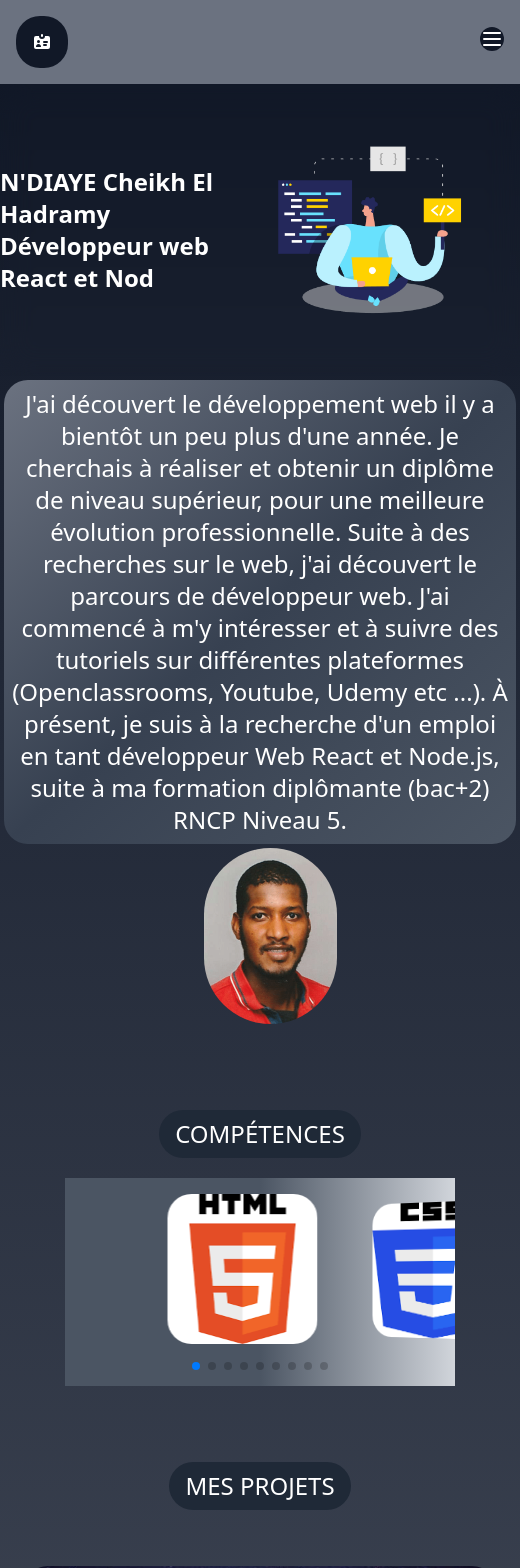
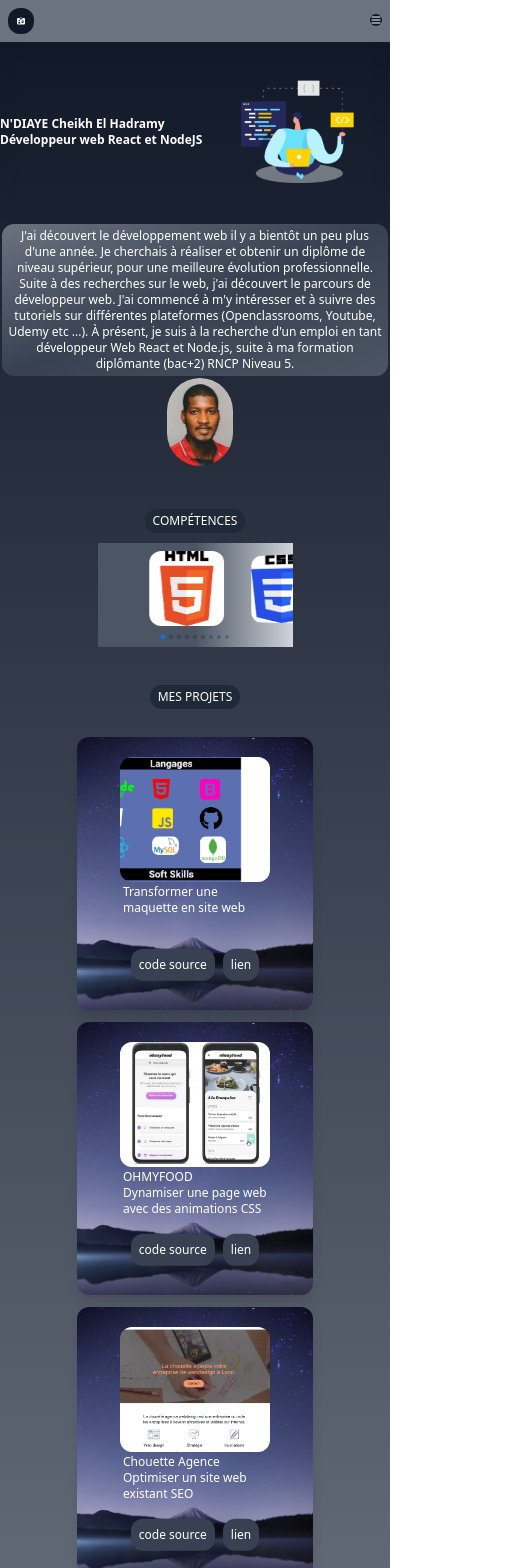
Before and after one commit to Hadidi09/portfolio-hadramy, a Next.js app: page / in a window 390 px wide. Shown: the top 1568 px of the page, 520 px wide, since content can reach past the window. Built offline with nearby package versions, Linux system fonts and the light colour scheme.

Commit message:
zoom page responsive

```diff
--- a/package.json
+++ b/package.json
@@ -17,6 +17,7 @@
     "postcss-flexbugs-fixes": "^5.0.2",
     "postcss-preset-env": "^6.7.0",
     "react": "17.0.2",
+    "react-awesome-reveal": "^3.8.1",
     "react-dom": "17.0.2",
     "sass": "^1.39.2",
     "swiper": "^6.8.1",
--- a/pages/components/competences.js
+++ b/pages/components/competences.js
@@ -1,4 +1,5 @@
 import React from 'react';
+import { Fade } from "react-awesome-reveal";
 import Image from 'next/image'
 import Html5 from '../../public/html5.png'
 import Css3 from '../../public/css3.png';
@@ -24,6 +25,7 @@ const Competences = () => {
             Compétences
             </h2>
         </div>
+        <Fade cascade delay={ 300 } duration={1200} direction={'top-left'}>
             <Swiper
 
                  slidesPerView={5}
@@ -74,6 +76,8 @@ const Competences = () => {
                 </ul>
         </Swiper>
 
+        </Fade>
+
         </section>
     );
 };
--- a/pages/components/projets.js
+++ b/pages/components/projets.js
@@ -6,6 +6,7 @@ import Groupomania from "../../public/groupomania.png";
 import Sopiquant from "../../public/sopiquant.png";
 import Chouette from "../../public/chouette-agence.png";
 import Link from "next/link";
+import { Fade } from "react-awesome-reveal";
 
 const Projets = () => {
   return (
@@ -18,6 +19,7 @@ const Projets = () => {
       </div>
 
       <div className="card-maquette  md:grid grid-cols-2  gap-8 sm:flex flex-col justify-center items-center sm:my-8">
+        <Fade cascade delay={ 300 } duration={1200} direction={"right"}>
           <div className="cards-contents bg-stars-sky bg-cover p-10 m-6 w-max md:w-11/12 md:m-1 lg:w-max lg:m-6  cursor-pointer rounded-3xl shadow-xl transiton duration-700 ease-in-out transform md:hover:scale-110   ">
             <div className="content-maquette flex justify-center flex-col items-center  ">
               <Image
@@ -48,8 +50,9 @@ const Projets = () => {
               </div>
             </div>
           </div>
+        </Fade>
+        <Fade cascade delay={ 300 } duration={1200} direction={"left"}>
           <div className="cards-contents bg-stars-sky bg-cover p-10 m-6 w-max md:w-11/12 md:m-1 lg:w-max lg:m-6  cursor-pointer rounded-3xl shadow-xl transiton duration-1000 ease-in-out transform md:hover:scale-110 ">
-
             <div className="content-maquette flex justify-center flex-col items-center  ">
               <Image
                 src={MyFood}
@@ -79,10 +82,11 @@ const Projets = () => {
                 </div>
               </div>
             </div>
+          </div>
+        </Fade>
 
-        </div>
+        <Fade cascade delay={ 300 } duration={1200} direction={"right"}>
           <div className="cards-contents bg-stars-sky bg-cover p-10 m-6 w-max md:w-11/12 md:m-1 lg:w-max lg:m-6  cursor-pointer rounded-3xl shadow-xl transiton duration-1000 ease-in-out transform md:hover:scale-110 ">
-
             <div className="content-maquette flex justify-center flex-col items-center  ">
               <Image
                 src={Chouette}
@@ -92,7 +96,6 @@ const Projets = () => {
                 quality={100}
                 className=" rounded-3xl   object-cover "
               />
-
               <div className="flex  p-1 flex-col justify-center items-center">
                 <h3 className="w-72 md:w-60 lg:w-72 h-36 text-2xl text-white ">
                   Chouette Agence <br /> Optimiser un site web existant SEO
@@ -111,10 +114,10 @@ const Projets = () => {
                 </div>
               </div>
             </div>
-
           </div>
+        </Fade>
+        <Fade cascade delay={ 300 } duration={1200} direction={"left"}>
           <div className="cards-contents bg-stars-sky bg-cover p-10 m-6 w-max md:w-11/12 md:m-1 lg:w-max lg:m-6  cursor-pointer rounded-3xl shadow-xl transiton duration-1000 ease-in-out transform md:hover:scale-110 ">
-
             <div className="content-maquette flex justify-center flex-col items-center  ">
               <Image
                 src={OrinocoJs}
@@ -124,7 +127,6 @@ const Projets = () => {
                 quality={100}
                 className=" rounded-3xl   object-cover "
               />
-
               <div className="flex  p-1 flex-col justify-center items-center">
                 <h3 className="w-72 md:w-60 lg:w-72 h-36 text-2xl text-white">ORINOCO <br /> Site E-commerce</h3>
                 <div className="source flex flex-row justify-center w-96">
@@ -141,10 +143,10 @@ const Projets = () => {
                 </div>
               </div>
             </div>
-
           </div>
+        </Fade>
+        <Fade cascade delay={ 300 } duration={1200} direction={"right"}>
           <div className="cards-contents bg-stars-sky bg-cover p-10 m-6 w-max md:w-11/12 md:m-1 lg:w-max lg:m-6  cursor-pointer rounded-3xl shadow-xl transiton duration-1000 ease-in-out transform md:hover:scale-110 ">
-
             <div className="content-maquette flex justify-center flex-col items-center  ">
               <Image
                 src={Sopiquant}
@@ -154,7 +156,6 @@ const Projets = () => {
                 quality={100}
                 className=" rounded-3xl   object-cover "
               />
-
               <div className="flex  p-1 flex-col justify-center items-center">
                 <h3 className="w-72 md:w-60 lg:w-72 h-36 text-2xl text-white ">
                   So Pekocko  API sécurisée<br /> pour une application
@@ -174,10 +175,10 @@ const Projets = () => {
                 </div>
               </div>
             </div>
-
           </div>
+        </Fade>
+        <Fade cascade delay={ 300 } duration={1200} direction={"left"}>
           <div className="cards-contents bg-stars-sky bg-cover p-10 m-6 w-max md:w-11/12 md:m-1 lg:w-max lg:m-6  cursor-pointer rounded-3xl shadow-xl transiton duration-1000 ease-in-out transform md:hover:scale-110 ">
-
             <div className="content-maquette flex justify-center flex-col items-center  ">
               <Image
                 src={Groupomania}
@@ -187,7 +188,6 @@ const Projets = () => {
                 quality={100}
                 className=" rounded-3xl   object-cover "
               />
-
               <div className="flex  p-1 flex-col justify-center items-center">
                 <h3 className="w-72 md:w-60 lg:w-72 h-36 text-2xl text-white ">
                   Groupomania <br /> Réseaux social d'entreprise
@@ -206,8 +206,9 @@ const Projets = () => {
                 </div>
               </div>
             </div>
+          </div>
+        </Fade>
 
-        </div>
       </div>
       <div className="flex justify-center">
         <h2 className="headtwo bg-gray-800 text-white text-2xl rounded-3xl my-8  px-4 py-2 cursor-pointer transition duration-300 ease-in transform hover:bg-gray-500 hover:text-white hover:scale-90 uppercase">
--- a/pages/components/resume.js
+++ b/pages/components/resume.js
@@ -1,4 +1,5 @@
 import React from "react";
+import { Fade } from "react-awesome-reveal";
 import { FontAwesomeIcon } from "@fortawesome/react-fontawesome";
 import { faAward } from "@fortawesome/free-solid-svg-icons";
 import { faFileContract } from "@fortawesome/free-solid-svg-icons";
@@ -6,6 +7,7 @@ import { faFileContract } from "@fortawesome/free-solid-svg-icons";
 const Resume = () => {
   return (
     <div className=" sm:flex flex-col   text-center   pr-28 sm:mr-0  my-5  lg:ml-60  lg:flex-row   " id="resume">
+      <Fade cascade direction={"left"}>
         <div className="resume flex items-start  flex-col md:col-start-2 md:col-span-3 lg:mr-80 ">
           <h3 className="text-2xl text-white mb-2">Formation</h3>
           <div className="rounded-6xl bg-gray-900 text-white w-6 ">
@@ -69,6 +71,8 @@ const Resume = () => {
             </p>
           </div>
         </div>
+      </Fade>
+      <Fade cascade direction={"right"}>
         <div className="resume flex items-start flex-col md:col-start-5  lg:mr-80   ">
           <h3 className="text-2xl text-white w-72 mb-2">
             Expérience professionnelle
@@ -147,6 +151,8 @@ const Resume = () => {
             </p>
           </div>
         </div>
+      </Fade>
+
     </div>
   );
 };
--- a/styles/style.css
+++ b/styles/style.css
@@ -2,3 +2,29 @@
 button {
   -webkit-tap-highlight-color: rgba(0, 0, 0, 0);
 }
+
+// media querys
+body {
+  margin: 0;
+  padding: 0;
+}
+@media (min-width: 280px) and (max-width: 640px) {
+  body {
+    zoom: 50%;
+  }
+}
+@media (min-width: 641px) and (max-width: 768px) {
+  body {
+    zoom: 65%;
+  }
+}
+@media (min-width: 768px) and (max-width: 1023px) {
+  body {
+    zoom: 70%;
+  }
+}
+@media (min-width: 1024px) {
+  body {
+    zoom: 100%;
+  }
+}
```
Also changed, not shown: 1 other file (tests, documents, lock files or other folders). Lines whose indentation alone changed are shown as unchanged.
